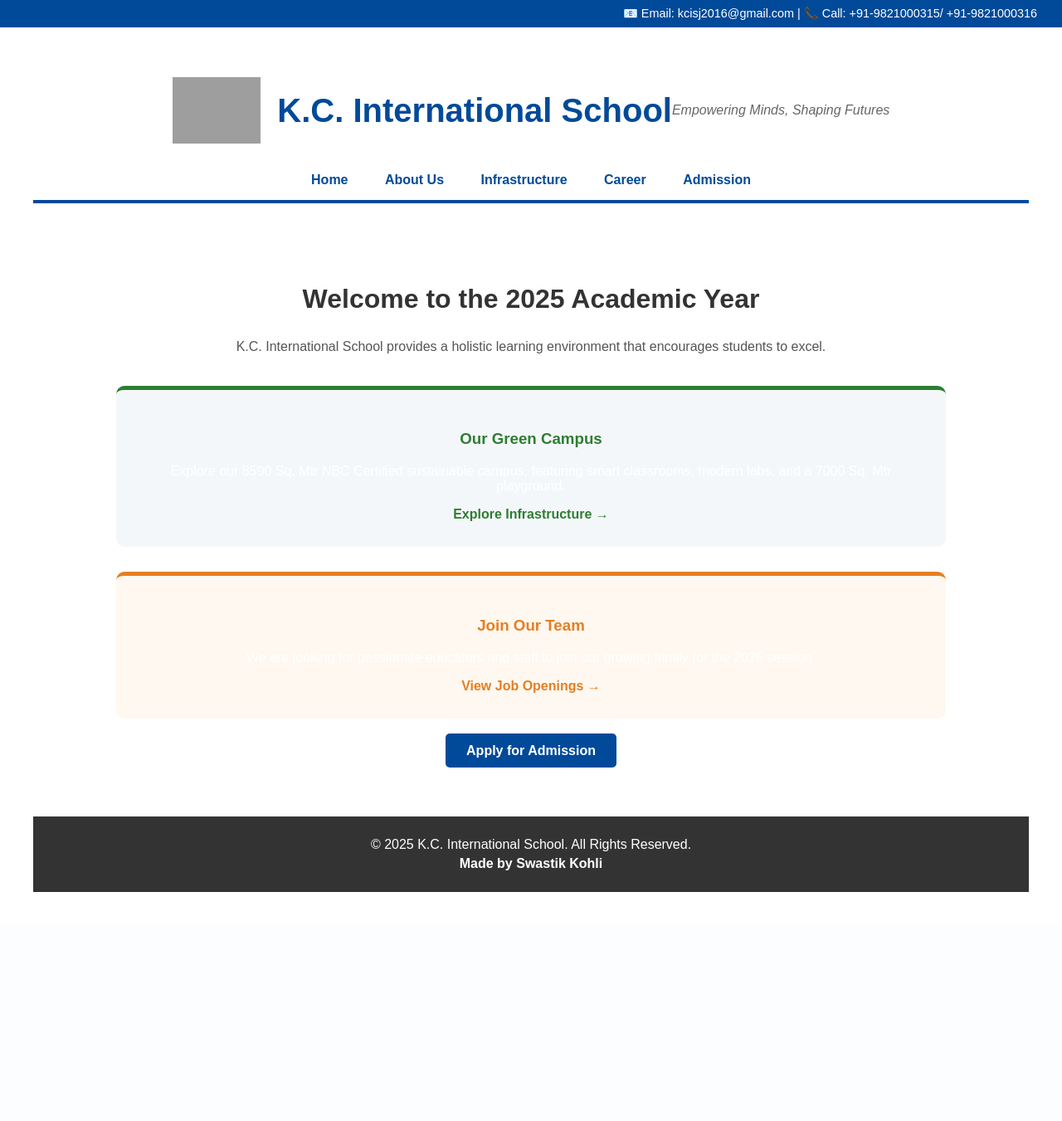
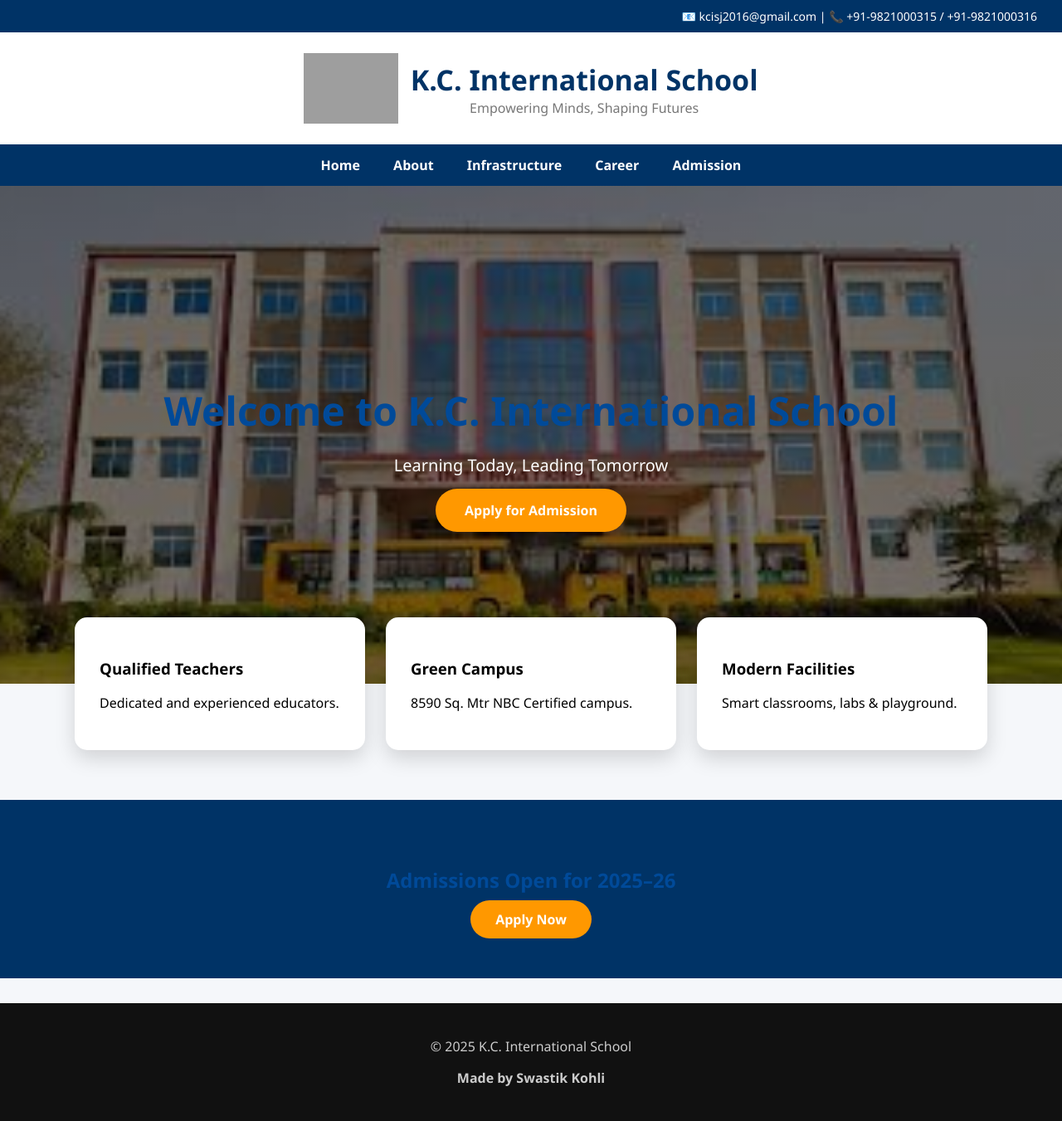
Before and after one commit to bhartiarvind2525-web/kcis-website, a Flask app: page / in a window 1280 px wide. Shown: the whole page at 83% size. Before the commit the page ends 1075 px from the top, so only its background shows below. Run offline with Flask 3, Linux system fonts and the light colour scheme; grey boxes are pictures that could not be loaded.

Commit message:
Update home.html

```diff
--- a/templates/home.html
+++ b/templates/home.html
@@ -5,53 +5,97 @@
 <title>Home | K.C. International School</title>
 <link rel="stylesheet" href="{{ url_for('static', filename='css/style.css') }}">
 </head>
-<body style="margin:0; font-family: Arial, sans-serif;">
 
-<div style="background: #004a99; color: white; padding: 8px 30px; text-align: right; font-size: 0.9rem;">
-    📧 Email: <a href="mailto:kcisj2016@gmail.com" style="color: white; text-decoration: none;">kcisj2016@gmail.com</a> | 📞 Call: +91-9821000315/ +91-9821000316
+<body style="margin:0; font-family:'Segoe UI', Arial, sans-serif; background:#f5f7fa;">
+
+<!-- Top Bar -->
+<div style="background:#003366; color:white; padding:10px 30px; text-align:right; font-size:14px;">
+📧 kcisj2016@gmail.com | 📞 +91-9821000315 / +91-9821000316
 </div>
 
-<header style="text-align: center; padding: 40px; background: white;">
-    <header style="display: flex; align-items: center; justify-content: center; padding: 20px; background: white;">
-    <img src="{{ url_for('static', filename='school_logo.png') }}" alt="KCIS Logo" style="height: 80px; margin-right: 20px;">
-
-    <h1 style="color: #004a99; margin: 0; font-size: 2.5rem;">K.C. International School</h1>
-    <p style="color: #666; font-style: italic;">Empowering Minds, Shaping Futures</p>
+<!-- Header -->
+<header style="display:flex; justify-content:center; align-items:center; background:white; padding:25px;">
+<img src="{{ url_for('static', filename='school_logo.png') }}" style="height:85px; margin-right:15px;">
+<div>
+<h1 style="margin:0; color:#003366; font-size:34px;">K.C. International School</h1>
+<p style="margin:0; color:#777;">Empowering Minds, Shaping Futures</p>
+</div>
 </header>
 
-<nav style="text-align: center; background: #fff; padding: 15px; border-bottom: 4px solid #004a99;">
-    <a href="/" style="margin: 0 20px; text-decoration: none; color: #004a99; font-weight: bold;">Home</a>
-    <a href="/about" style="margin: 0 20px; text-decoration: none; color: #004a99; font-weight: bold;">About Us</a>
-    <a href="/infrastructure" style="margin: 0 20px; text-decoration: none; color: #004a99; font-weight: bold;">Infrastructure</a>
-    <a href="/career" style="margin: 0 20px; text-decoration: none; color: #004a99; font-weight: bold;">Career</a>
-    <a href="/admission" style="margin: 0 20px; text-decoration: none; color: #004a99; font-weight: bold;">Admission</a>
+<!-- Navbar -->
+<nav style="background:#003366; padding:14px; text-align:center;">
+<a href="/" style="color:white; margin:0 18px; text-decoration:none; font-weight:600;">Home</a>
+<a href="/about" style="color:white; margin:0 18px; text-decoration:none;">About</a>
+<a href="/infrastructure" style="color:white; margin:0 18px; text-decoration:none;">Infrastructure</a>
+<a href="/career" style="color:white; margin:0 18px; text-decoration:none;">Career</a>
+<a href="/admission" style="color:white; margin:0 18px; text-decoration:none;">Admission</a>
 </nav>
 
-<div style="max-width: 1000px; margin: 50px auto; padding: 20px; text-align: center;">
-    <h2 style="font-size: 2rem; color: #333;">Welcome to the 2025 Academic Year</h2>
-    <p style="line-height: 1.6; color: #555;">K.C. International School provides a holistic learning environment that encourages students to excel.</p>
-    <br>
+<!-- HERO SECTION -->
+<section style="
+height:75vh;
+background:
+linear-gradient(rgba(0,0,0,0.55), rgba(0,0,0,0.55)),
+url('{{ url_for('static', filename='images/hero.jpg') }}') center/cover;
+display:flex;
+align-items:center;
+justify-content:center;
+text-align:center;
+color:white;
+">
+<div>
+<h2 style="font-size:48px; margin-bottom:15px;">Welcome to K.C. International School</h2>
+<p style="font-size:20px; margin-bottom:30px;">Learning Today, Leading Tomorrow</p>
+<a href="/admission" style="
+background:#ff9800;
+padding:15px 35px;
+color:white;
+text-decoration:none;
+font-weight:bold;
+border-radius:30px;
+">
+Apply for Admission
+</a>
+</div>
+</section>
 
-    <div style="background: #f4f7f9; padding: 30px; border-radius: 10px; margin-bottom: 30px; border-top: 5px solid #2e7d32;">
-        <h3 style="color: #2e7d32;">Our Green Campus</h3>
-        <p>Explore our 8590 Sq. Mtr NBC Certified sustainable campus, featuring smart classrooms, modern labs, and a 7000 Sq. Mtr playground.</p>
-        <a href="/infrastructure" style="color: #2e7d32; font-weight: bold; text-decoration: none;">Explore Infrastructure →</a>
+<!-- FEATURES -->
+<section style="max-width:1100px; margin:-80px auto 60px; display:flex; gap:25px; padding:0 20px;">
+<div style="flex:1; background:white; padding:30px; border-radius:15px; box-shadow:0 10px 25px rgba(0,0,0,0.15);">
+<h3>Qualified Teachers</h3>
+<p>Dedicated and experienced educators.</p>
 </div>
 
-    <div style="background: #fff8f0; padding: 30px; border-radius: 10px; margin-bottom: 30px; border-top: 5px solid #e67e22;">
-        <h3 style="color: #e67e22;">Join Our Team</h3>
-        <p>We are looking for passionate educators and staff to join our growing family for the 2025 session.</p>
-        <a href="/career" style="color: #e67e22; font-weight: bold; text-decoration: none;">View Job Openings →</a>
+<div style="flex:1; background:white; padding:30px; border-radius:15px; box-shadow:0 10px 25px rgba(0,0,0,0.15);">
+<h3>Green Campus</h3>
+<p>8590 Sq. Mtr NBC Certified campus.</p>
 </div>
 
-    <a href="/admission" style="background: #004a99; color: white; padding: 12px 25px; text-decoration: none; border-radius: 5px; font-weight: bold;">Apply for Admission</a>
+<div style="flex:1; background:white; padding:30px; border-radius:15px; box-shadow:0 10px 25px rgba(0,0,0,0.15);">
+<h3>Modern Facilities</h3>
+<p>Smart classrooms, labs & playground.</p>
 </div>
+</section>
 
-<footer style="text-align: center; padding: 20px; background-color: #333; color: white; margin-top: 40px;">
-    <p style="margin: 5px 0;">&copy; 2025 K.C. International School. All Rights Reserved.</p>
-    <p style="margin: 5px 0; font-weight: bold;">Made by Swastik Kohli</p>
+<!-- CTA -->
+<section style="background:#003366; color:white; padding:60px 20px; text-align:center;">
+<h2>Admissions Open for 2025–26</h2>
+<a href="/admission" style="
+background:#ff9800;
+padding:12px 30px;
+color:white;
+text-decoration:none;
+border-radius:25px;
+font-weight:bold;">
+Apply Now
+</a>
+</section>
+
+<!-- Footer -->
+<footer style="background:#111; color:#ccc; text-align:center; padding:25px;">
+<p>&copy; 2025 K.C. International School</p>
+<p style="font-weight:bold;">Made by Swastik Kohli</p>
 </footer>
 
 </body>
-
 </html>
```
Lines whose indentation alone changed are shown as unchanged.
